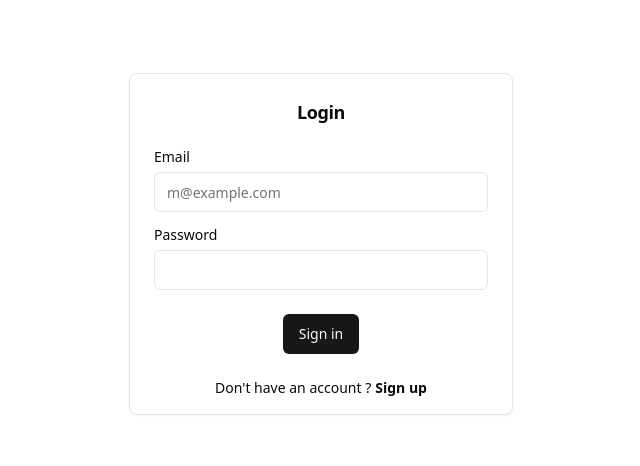
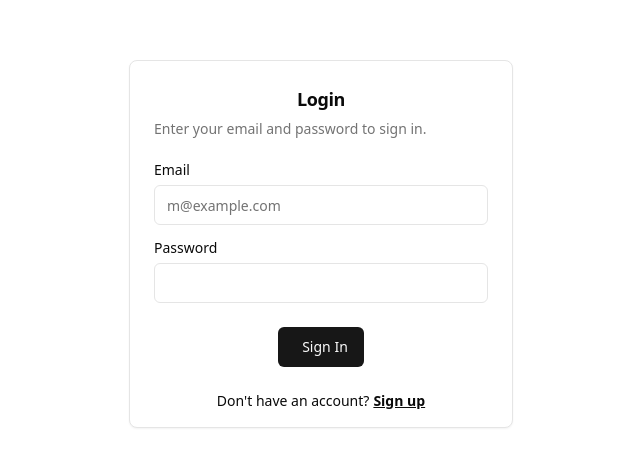
Before and after one commit to MajidJOkhoi/e-book-dashbaord, a React (Vite) app: page /auth/login in a window 1280 px wide. Shown: the part 156-622 px from the top of the page, without its empty margins (319-959 px from the left). Built offline with nearby package versions, Linux system fonts and the light colour scheme.

Commit message:
add error handling and spinner

```diff
--- a/package.json
+++ b/package.json
@@ -14,6 +14,7 @@
     "@radix-ui/react-dropdown-menu": "^2.1.1",
     "@radix-ui/react-label": "^2.1.0",
     "@radix-ui/react-slot": "^1.1.0",
+    "@radix-ui/react-toast": "^1.2.1",
     "@tanstack/react-query": "^5.51.9",
     "axios": "^1.7.2",
     "class-variance-authority": "^0.7.0",
--- /dev/null
+++ b/src/http/api.ts
@@ -0,0 +1,12 @@
+import axios from "axios";
+
+const api = axios.create({
+  // move this
+  baseURL: "http://localhost:3003",
+  headers: {
+    "Content-Type": "application/json",
+  },
+});
+
+export const login = async (data: { email: string; password: string }) =>
+  await api.post("/api/users/login", data);
--- a/src/pages/Login.tsx
+++ b/src/pages/Login.tsx
@@ -1,33 +1,70 @@
-import { Card } from "@/components/ui/card";
-import { CardHeader } from "@/components/ui/card";
-import { CardTitle } from "@/components/ui/card";
-import { CardContent } from "@/components/ui/card";
+import {
+  Card,
+  CardHeader,
+  CardTitle,
+  CardContent,
+  CardFooter,
+  CardDescription,
+} from "@/components/ui/card";
 import { Input } from "@/components/ui/input";
 import { Label } from "@/components/ui/label";
-import { CardFooter } from "@/components/ui/card";
 import { Button } from "@/components/ui/button";
-import { Link } from "react-router-dom";
+import { Link, useNavigate } from "react-router-dom";
 import { useRef } from "react";
-import axios from "axios";
+import { useMutation } from "@tanstack/react-query";
+import { login } from "@/http/api";
+import { LoaderCircle } from "lucide-react";
 
 const LoginPage = () => {
-
   const emailRef = useRef<HTMLInputElement>(null);
   const passwordRef = useRef<HTMLInputElement>(null);
+  const navigate = useNavigate();
 
-  const HandleLoginSubmit = () => {
+  const mutation = useMutation({
+    mutationFn: login,
+    onSuccess: (data) => {
+      alert("Login successful!");
+      navigate("/dashboard/home");
+      console.log("data", data);
+      // Redirect to a different page or update the UI as needed
+    },
+    onError: (error) => {
+      alert("Login failed. Please check your credentials.");
+      console.log(error);
+    },
+  });
+
+  const handleLoginSubmit = () => {
     const email = emailRef.current?.value;
     const password = passwordRef.current?.value;
 
-    console.log(email, password);
-  }
+    // Validate email and password
+    if (!email || !password) {
+      alert("Please enter a valid email and password.");
+      return;
+    }
 
+    // Trigger the mutation
+    mutation.mutate({ email, password });
+  };
 
   return (
     <section className="-flex -justify-center -items-center -h-screen">
       <Card className="-w-full -max-w-sm">
         <CardHeader>
-          <CardTitle className="-text-lg -font-bold -text-center">Login</CardTitle>
+          <CardTitle className="-text-lg -font-bold -text-center">
+            Login
+          </CardTitle>
+
+          <CardDescription>
+            Enter your email and password to sign in. <br />
+            {mutation.isError && (
+              <span className="-text-sm -font-bold -text-red-500 ">
+                {" "}
+                {mutation.error.message}
+              </span>
+            )}
+          </CardDescription>
         </CardHeader>
         <CardContent className="-grid -gap-4">
           <div className="-grid -gap-2">
@@ -42,16 +79,25 @@ const LoginPage = () => {
           </div>
           <div className="-grid -gap-2">
             <Label htmlFor="password">Password</Label>
-            <Input ref={passwordRef}  id="password" type="password" required />
+            <Input ref={passwordRef} id="password" type="password" required />
           </div>
         </CardContent>
-        <CardFooter className="-flex -justify-center">
-          <Button className="-w-sm" onClick={HandleLoginSubmit}>Sign in</Button>
+
+        <CardFooter className="-flex -justify-center -gap-2">
+          <Button
+            className="-w-sm"
+            onClick={handleLoginSubmit}
+            disabled={mutation.isPending}
+          >
+            {mutation.isPending && <LoaderCircle className={"-animate-spin"} />}
+
+            <span className="-ml-2"> Sign In </span>
+          </Button>
         </CardFooter>
 
         <div className="-mb-4 -text-center -text-sm">
-          Don&apos;t have an account ?
-          <Link to={"/auth/register"} className="underline -font-bold -ml-1">
+          Don't have an account?
+          <Link to="/auth/register" className="-underline -font-bold -ml-1">
             Sign up
           </Link>
         </div>
```
Also changed, not shown: 2 other files (tests, documents, lock files or other folders).
